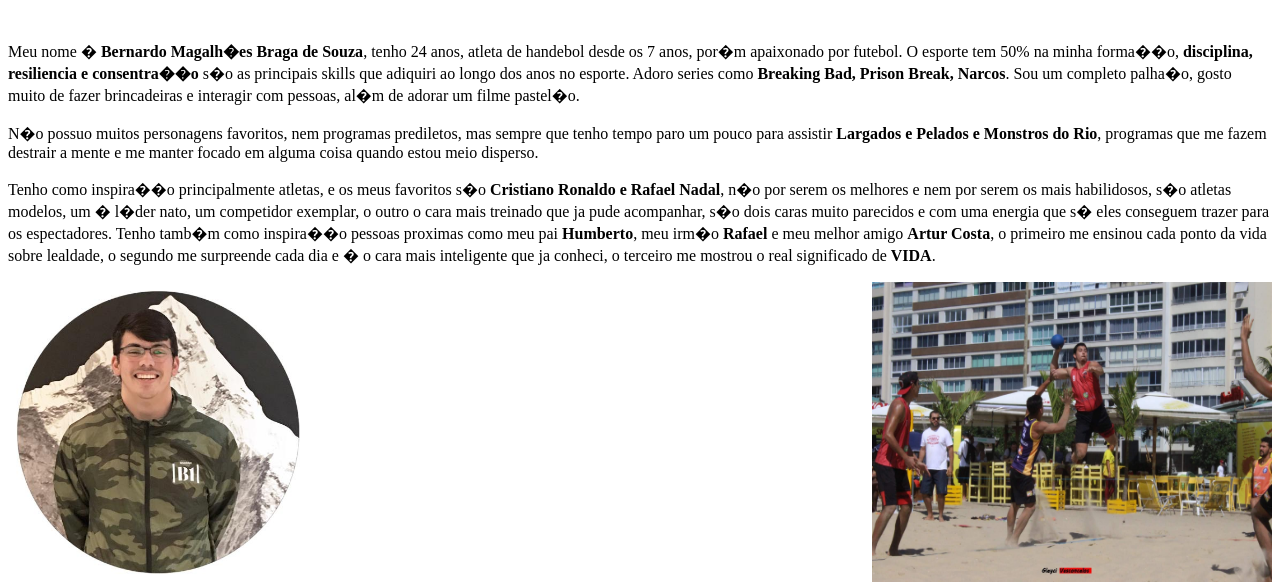
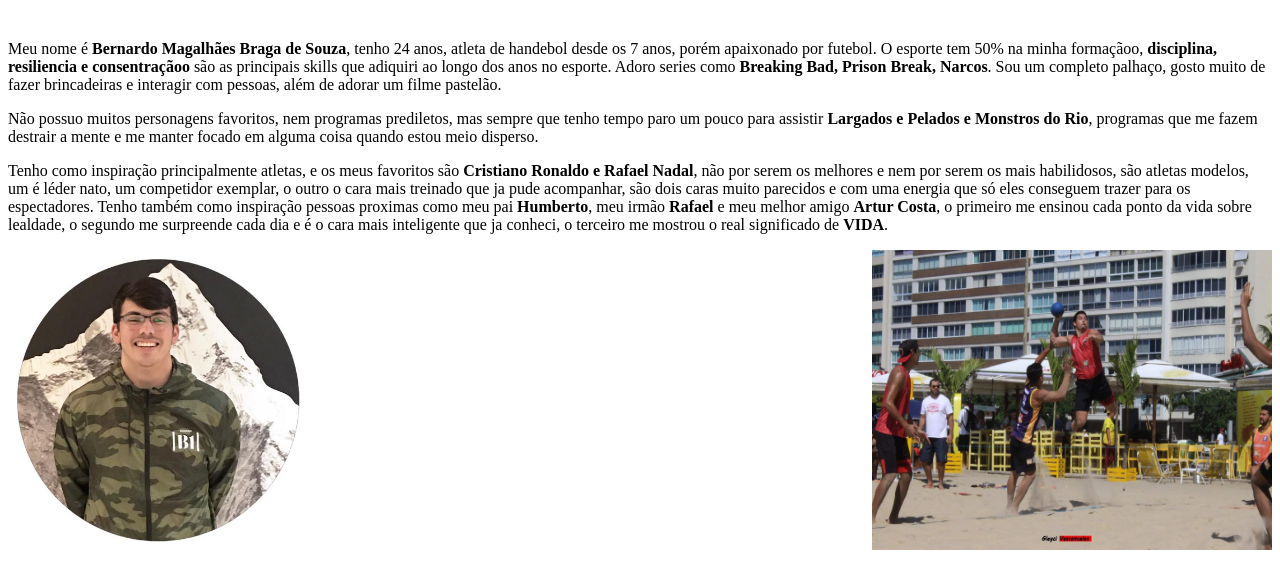
Before and after one commit to BernardoMagalhaes09/minha_pagina, a plain HTML site: page bernardo_magalhaes_braga_de_souza.html in a window 1280 px wide. Shown: the part 261-843 px from the top of the page. After the commit the page ends 811 px from the top, so only its background shows below. Drawn offline with Linux system fonts and the light colour scheme.

Commit message:
Retirei caracteres que não apareciam

```diff
--- a/bernardo_magalhaes_braga_de_souza.html
+++ b/bernardo_magalhaes_braga_de_souza.html
@@ -1,17 +1,18 @@
 <html>
 <head>
-    <title>Apresenta��o do Bernardo Magalh�es</title>
+    <title>Apresentação do Bernardo Magalhães</title>
+    <meta charset="utf-8" />
     <p style="color:white; font-family:courier; text-align:center; background-color:black; background-size:"300"">BIGODE</p>
 </head>
 <body>
-    <title><b>Apresenta��o do Bernardo Magalh�es</b></title>
+    <title><b>Apresentação do Bernardo Magalhães</b></title>
     <a href="https://www.instagram.com/bernardomagalhaes_" target=�_blank�><img src="./img/insta.webp" width="105" height="105"</a>
     <a href="https://www.linkedin.com/in/bernardombsouza" target=�_blank�><img src="./img/linkedin.png" width="105" height="105"></a>
     <br><br>
     <p style="color:black; font-size:42; text-align:center"><b>Sobre mim:</b></p>
-    <p> Meu nome � <b>Bernardo Magalh�es Braga de Souza</b>, tenho 24 anos, atleta de handebol desde os 7 anos, por�m apaixonado por futebol. O esporte tem 50% na minha forma��o, <b>disciplina, resiliencia e consentra��o</b> s�o as principais skills que adiquiri ao longo dos anos no esporte. Adoro series como <b>Breaking Bad, Prison Break, Narcos</b>. Sou um completo palha�o, gosto muito de fazer brincadeiras e interagir com pessoas, al�m de adorar um filme pastel�o.</p>
-    <p> N�o possuo muitos personagens favoritos, nem programas prediletos, mas sempre que tenho tempo paro um pouco para assistir <b>Largados e Pelados e Monstros do Rio</b>, programas que me fazem destrair a mente e me manter focado em alguma coisa quando estou meio disperso.</p>
-    <p> Tenho como inspira��o principalmente atletas, e os meus favoritos s�o <b>Cristiano Ronaldo e Rafael Nadal</b>, n�o por serem os melhores e nem por serem os mais habilidosos, s�o atletas modelos, um � l�der nato, um competidor exemplar, o outro o cara mais treinado que ja pude acompanhar, s�o dois caras muito parecidos e com uma energia que s� eles conseguem trazer para os espectadores. Tenho tamb�m como inspira��o pessoas proximas como meu pai <b>Humberto</b>, meu irm�o <b>Rafael</b> e meu melhor amigo <b>Artur Costa</b>, o primeiro me ensinou cada ponto da vida sobre lealdade, o segundo me surpreende cada dia e � o cara mais inteligente que ja conheci, o terceiro me mostrou o real significado de <b>VIDA</b>.</p>
+    <p> Meu nome é <b>Bernardo Magalhães Braga de Souza</b>, tenho 24 anos, atleta de handebol desde os 7 anos, porém apaixonado por futebol. O esporte tem 50% na minha formaçãoo, <b>disciplina, resiliencia e consentraçãoo</b> são as principais skills que adiquiri ao longo dos anos no esporte. Adoro series como <b>Breaking Bad, Prison Break, Narcos</b>. Sou um completo palhaço, gosto muito de fazer brincadeiras e interagir com pessoas, além de adorar um filme pastelão.</p>
+    <p> Não possuo muitos personagens favoritos, nem programas prediletos, mas sempre que tenho tempo paro um pouco para assistir <b>Largados e Pelados e Monstros do Rio</b>, programas que me fazem destrair a mente e me manter focado em alguma coisa quando estou meio disperso.</p>
+    <p> Tenho como inspiração principalmente atletas, e os meus favoritos são <b>Cristiano Ronaldo e Rafael Nadal</b>, não por serem os melhores e nem por serem os mais habilidosos, são atletas modelos, um é léder nato, um competidor exemplar, o outro o cara mais treinado que ja pude acompanhar, são dois caras muito parecidos e com uma energia que só eles conseguem trazer para os espectadores. Tenho também como inspiração pessoas proximas como meu pai <b>Humberto</b>, meu irmão <b>Rafael</b> e meu melhor amigo <b>Artur Costa</b>, o primeiro me ensinou cada ponto da vida sobre lealdade, o segundo me surpreende cada dia e é o cara mais inteligente que ja conheci, o terceiro me mostrou o real significado de <b>VIDA</b>.</p>
     <img src="./img/Hand.jpg" style="float:right" width="400" height="300">
     <img src="./img/Eu.jpg" style="float:left" width="300" height="300">
 </body>
```
